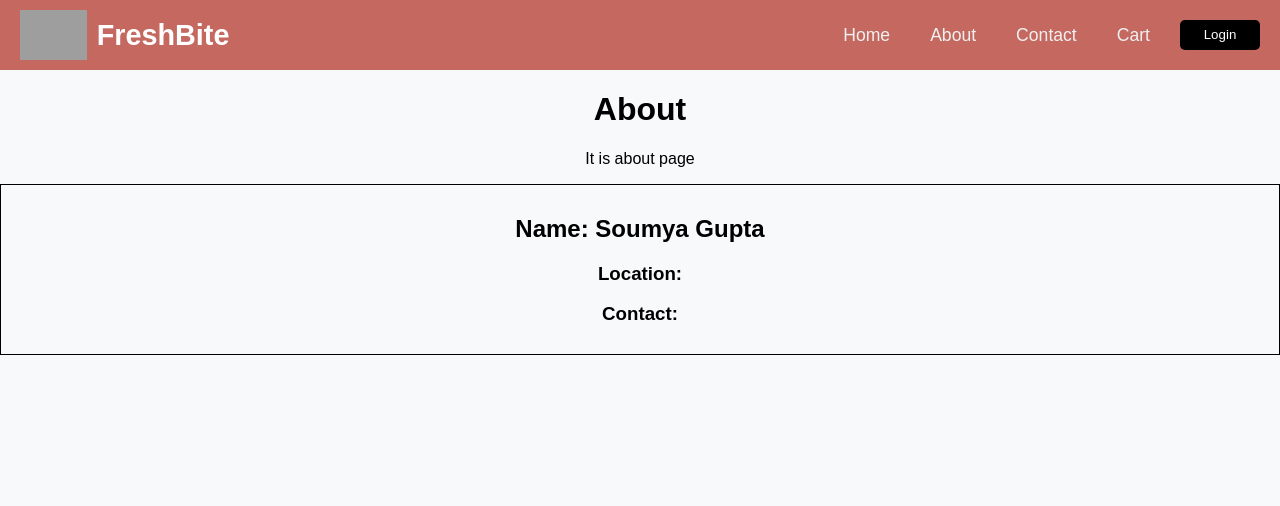
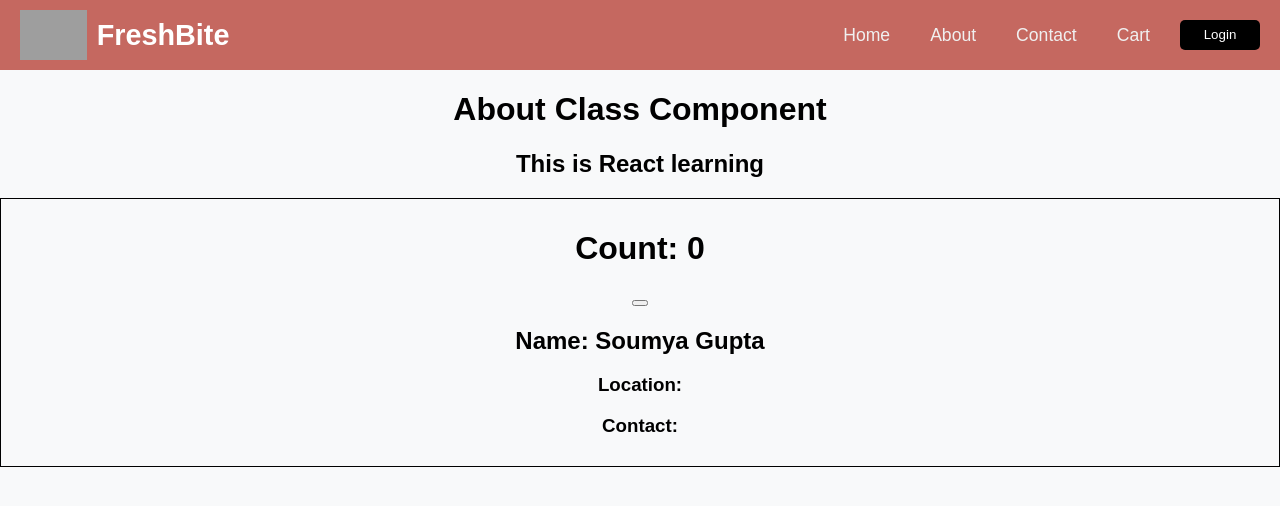
Before and after one commit to Soumyajagupta07/freshbite--Food-Delivery-, a React (Create React App) app: page /about in a window 1280 px wide. Shown: the top 506 px of the page. Built offline with nearby package versions, Linux system fonts and the light colour scheme; grey boxes are pictures that could not be loaded.

Commit message:
committed

```diff
--- a/src/components/About.jsx
+++ b/src/components/About.jsx
@@ -1,14 +1,50 @@
+import { Component } from "react";
 import User from "./User";
 import UserClass from "./UserClass";
 
-const About = () => {
-    return(
-        <div>
-            <h1>About</h1>
-            <p>It is about page</p>
-            <User/>
-            <UserClass name={"Soumya Gupta"} location={"Kolkata"}/>
-        </div>
-    )
+class About extends Component{
+    constructor(props){
+        super(props);
+        console.log("Parent Constructor");
+    }
+
+    componentDidMount(){
+        console.log("Parent Component Didmount");
+    }
+
+    render(){
+        console.log("Parent render");
+        return(
+            <div>
+                <h1>About Class Component</h1>
+                <h2>This is React learning</h2>
+                <UserClass name={"Soumya Gupta"} location={"Kolkata"}/>
+            </div>
+        )
+    }
 }
+
+/*
+- Parent Constructor
+- Parent Render
+  - Soumyaja Constructor
+  - Soumyaja Render
+  - Soumyaja ComponentDidMount
+
+  - Jinia Constructor
+  - Jinia Render
+  - Jinia ComponentDidMount
+*/
+
+// const About = () => {
+//     return(
+//         <div>
+//             <h1>About</h1>
+//             <p>It is about page</p>
+//             <User/>
+//             <UserClass name={"Soumyaja Gupta"} location={"Kolkata"}/>
+//             <UserClass name={"Jinia Gupta"} location={"India"}/>
+//         </div>
+//     )
+// }
 export default About;
--- a/src/components/UserClass.jsx
+++ b/src/components/UserClass.jsx
@@ -3,10 +3,24 @@ import React from "react";
 class UserClass extends React.Component{
     constructor(props){
         super(props);     //always for class components
+
+        this.state = {
+            count: 0,
+            count2: 2,
+        };
     }
     render() {
+        const {name, location} = this.props;
+        const {count} = this.state;
         return (
             <div className="user_card">
+                <h1>Count: {count}</h1>
+                <button onClick={() => {
+                    this.setState({
+                        count: this.state.count + 1,
+                        count2: this.state.count2 + 1,
+                    })
+                }}></button>
             <h2>Name: {this.props.name}</h2>
             <h3>Location: </h3>
             <h3>Contact: </h3>
```
